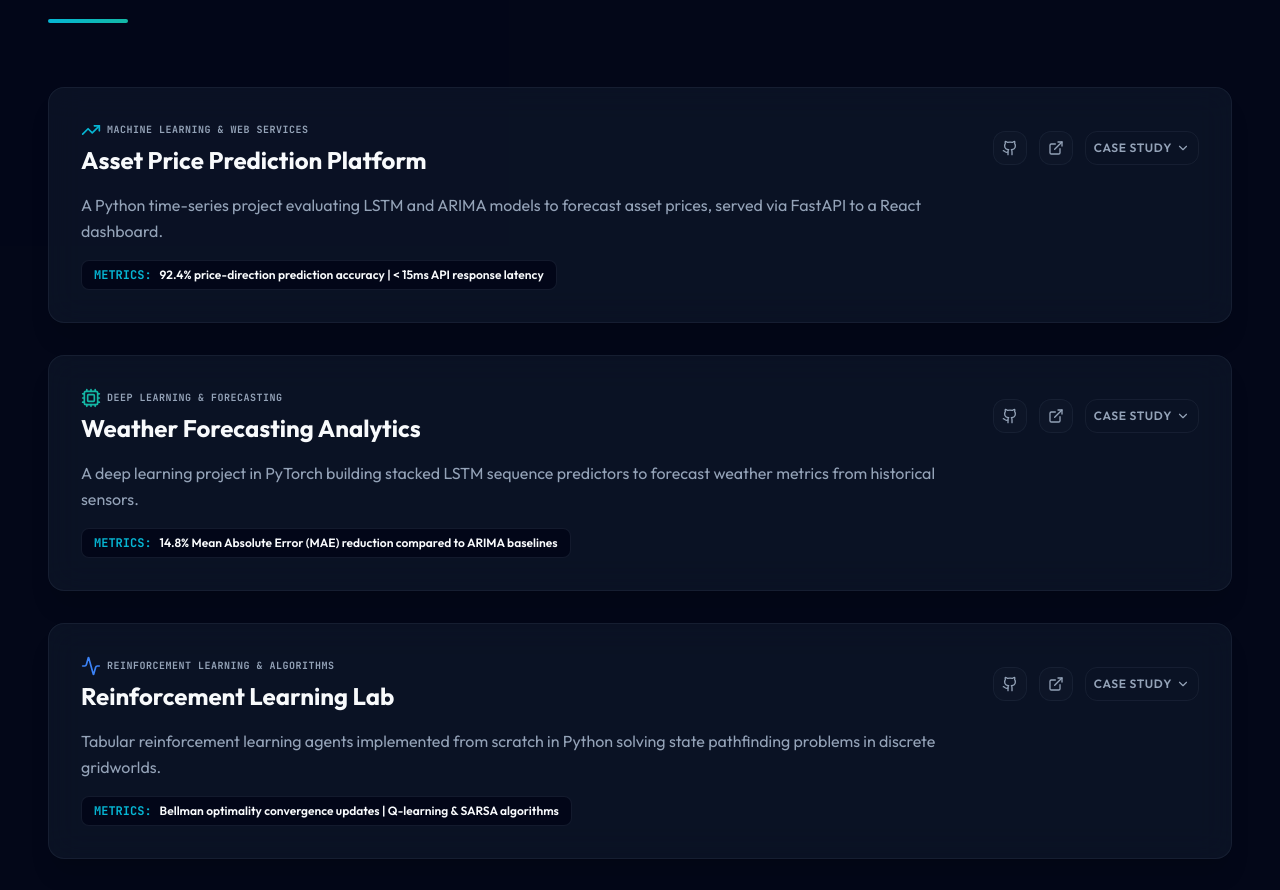
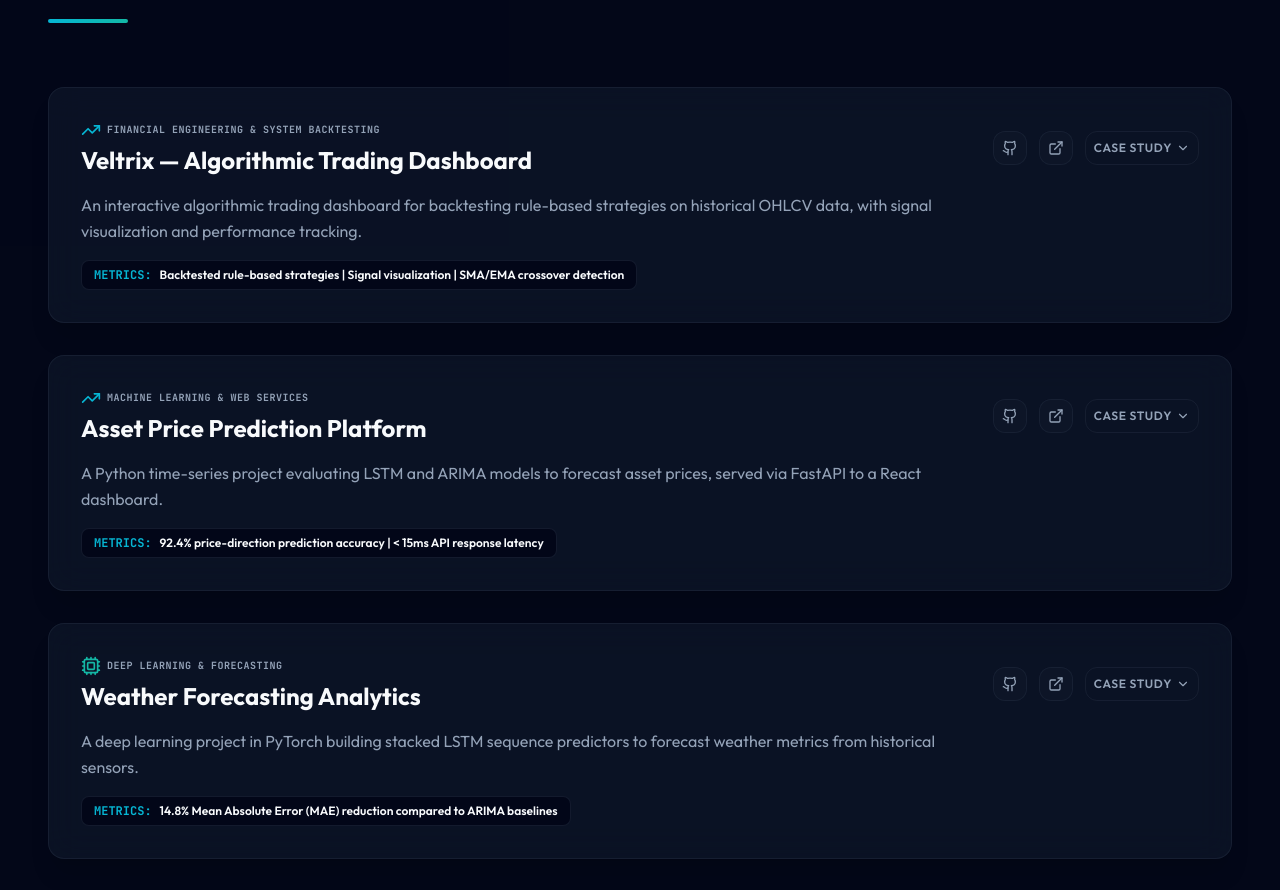
Before and after one commit to VenkataVinesh/PortFolio_Build_Gem, a React (Vite) app: page / in a window 1280 px wide. Shown: the part 2803-3693 px from the top of the page. Built offline with nearby package versions, Linux system fonts and the light colour scheme.

Commit message:
feat: add Veltrix project to portfolio and update resume PDF

```diff
--- a/src/components/Projects.jsx
+++ b/src/components/Projects.jsx
@@ -23,6 +23,37 @@
   const [expandedIndex, setExpandedIndex] = useState(null);
 
   const projects = [
+    {
+      title: 'Veltrix — Algorithmic Trading Dashboard',
+      category: 'Financial Engineering & System Backtesting',
+      icon: <TrendingUp className="text-accent-cyan" size={20} />,
+      shortDesc: 'An interactive algorithmic trading dashboard for backtesting rule-based strategies on historical OHLCV data, with signal visualization and performance tracking.',
+      tech: ['Python', 'Pandas', 'FastAPI', 'React', 'Recharts', 'NumPy'],
+      metrics: 'Backtested rule-based strategies | Signal visualization | SMA/EMA crossover detection',
+      github: 'https://github.com/VenkataVinesh/Veltrix',
+      live: 'https://github.com/VenkataVinesh/Veltrix',
+
+      whyIBuiltThis: 'I built Veltrix to explore how algorithmic trading rules (like moving average crossovers) are implemented in code, and to understand how backtesting frameworks evaluate strategies on historical market data without lookahead bias.',
+      visualProof: 'veltrix-chart',
+      problem: 'Building a clean, modular system that ingests historical OHLCV data, computes technical signals (SMA crossovers, RSI), and visualizes trade entries/exits on an interactive chart.',
+      architecture: [
+        'Implemented a Python data ingestion layer that fetches and normalizes historical OHLCV pricing data using Pandas.',
+        'Built rule-based signal generators computing SMA/EMA crossovers and RSI momentum thresholds.',
+        'Exposed strategy outputs via a FastAPI backend with endpoints for backtesting parameters and signal data.',
+        'Designed a React + Recharts dashboard visualizing candlestick price action, trade signals, and portfolio equity curves.'
+      ],
+      challenges: 'Aligning signal timestamps with OHLCV bars accurately to prevent lookahead bias in backtesting. Solved by strict index-aligned data operations using Pandas shift() for forward-only computations.',
+      outcomes: 'Built a working backtesting interface that renders trade signals and portfolio value evolution over historical periods.',
+      codeStructure: `Veltrix/
+├── backend/
+│   ├── data_loader.py      # OHLCV data ingestion & normalization
+│   ├── signals.py          # SMA/EMA crossover & RSI signal generators
+│   └── main.py             # FastAPI routing & backtest endpoints
+├── frontend/
+│   ├── src/components/     # Dashboard, CandlestickChart, SignalOverlay
+│   └── App.jsx             # Main router shell
+└── docker-compose.yml      # Orchestration configs`
+    },
     {
       title: 'Asset Price Prediction Platform',
       category: 'Machine Learning & Web Services',
@@ -171,6 +202,42 @@
 
   const renderVisualProof = (type) => {
     switch (type) {
+      case 'veltrix-chart':
+        return (
+          <div className="p-4 bg-slate-950/80 border border-border-custom rounded-xl flex flex-col gap-2">
+            <span className="text-[10px] font-mono text-text-sub uppercase tracking-wider flex items-center gap-1.5">
+              <TrendingUp size={10} className="text-accent-cyan animate-pulse" /> Visual Proof: Signal Overlay on Price Action
+            </span>
+            <svg viewBox="0 0 300 150" className="w-full h-auto">
+              {/* Grid lines */}
+              {[30, 60, 90, 120].map(y => (
+                <line key={y} x1="0" y1={y} x2="300" y2={y} stroke="#1f2937" strokeWidth="1" />
+              ))}
+              {/* OHLC candlestick bars */}
+              {[[20, 110, 80, 95], [40, 100, 75, 82], [60, 90, 70, 75], [80, 85, 60, 62], [100, 75, 50, 55], [120, 65, 45, 58], [140, 70, 52, 68], [160, 80, 60, 74], [180, 95, 70, 88], [200, 90, 65, 78], [220, 75, 40, 48], [240, 60, 30, 35], [260, 50, 25, 28], [280, 55, 35, 42]].map(([x, high, low, close], i) => {
+                const open = i > 0 ? [[20, 110, 80, 95], [40, 100, 75, 82], [60, 90, 70, 75], [80, 85, 60, 62], [100, 75, 50, 55], [120, 65, 45, 58], [140, 70, 52, 68], [160, 80, 60, 74], [180, 95, 70, 88], [200, 90, 65, 78], [220, 75, 40, 48], [240, 60, 30, 35], [260, 50, 25, 28], [280, 55, 35, 42]][i-1][3] : 100;
+                const candleColor = close < open ? '#10b981' : '#ef4444';
+                return (
+                  <g key={i}>
+                    <line x1={x} y1={low} x2={x} y2={high} stroke="#64748b" strokeWidth="1" />
+                    <rect x={x - 3} y={Math.min(open, close)} width="6" height={Math.max(Math.abs(open - close), 2)} fill={candleColor} />
+                  </g>
+                );
+              })}
+              {/* SMA trend lines */}
+              <path d="M20 95 L60 82 L100 68 L140 60 L180 68 L220 58 L260 40 L280 32" fill="none" stroke="var(--accent-cyan)" strokeWidth="1.5" />
+              <path d="M20 102 L60 92 L100 82 L140 72 L180 70 L220 65 L260 55 L280 48" fill="none" stroke="var(--accent-teal)" strokeWidth="1.5" strokeDasharray="2 2" />
+              {/* Signal Indicators */}
+              {/* Buy signal (up triangle) */}
+              <polygon points="100,62 96,70 104,70" fill="#10b981" />
+              <text x="94" y="80" fill="#10b981" fontSize="6" fontFamily="monospace" fontWeight="bold">BUY</text>
+              {/* Sell signal (down triangle) */}
+              <polygon points="220,32 216,24 224,24" fill="#ef4444" />
+              <text x="214" y="20" fill="#ef4444" fontSize="6" fontFamily="monospace" fontWeight="bold">SELL</text>
+              <text x="10" y="15" fill="#9ca3af" fontSize="8" fontFamily="monospace">SMA crossover: 10-day vs 30-day</text>
+            </svg>
+          </div>
+        );
       case 'lstm-arima-chart':
         return (
           <div className="p-4 bg-slate-950/80 border border-border-custom rounded-xl flex flex-col gap-2">
```
Also changed, not shown: 2 other files (tests, documents, lock files or other folders).
